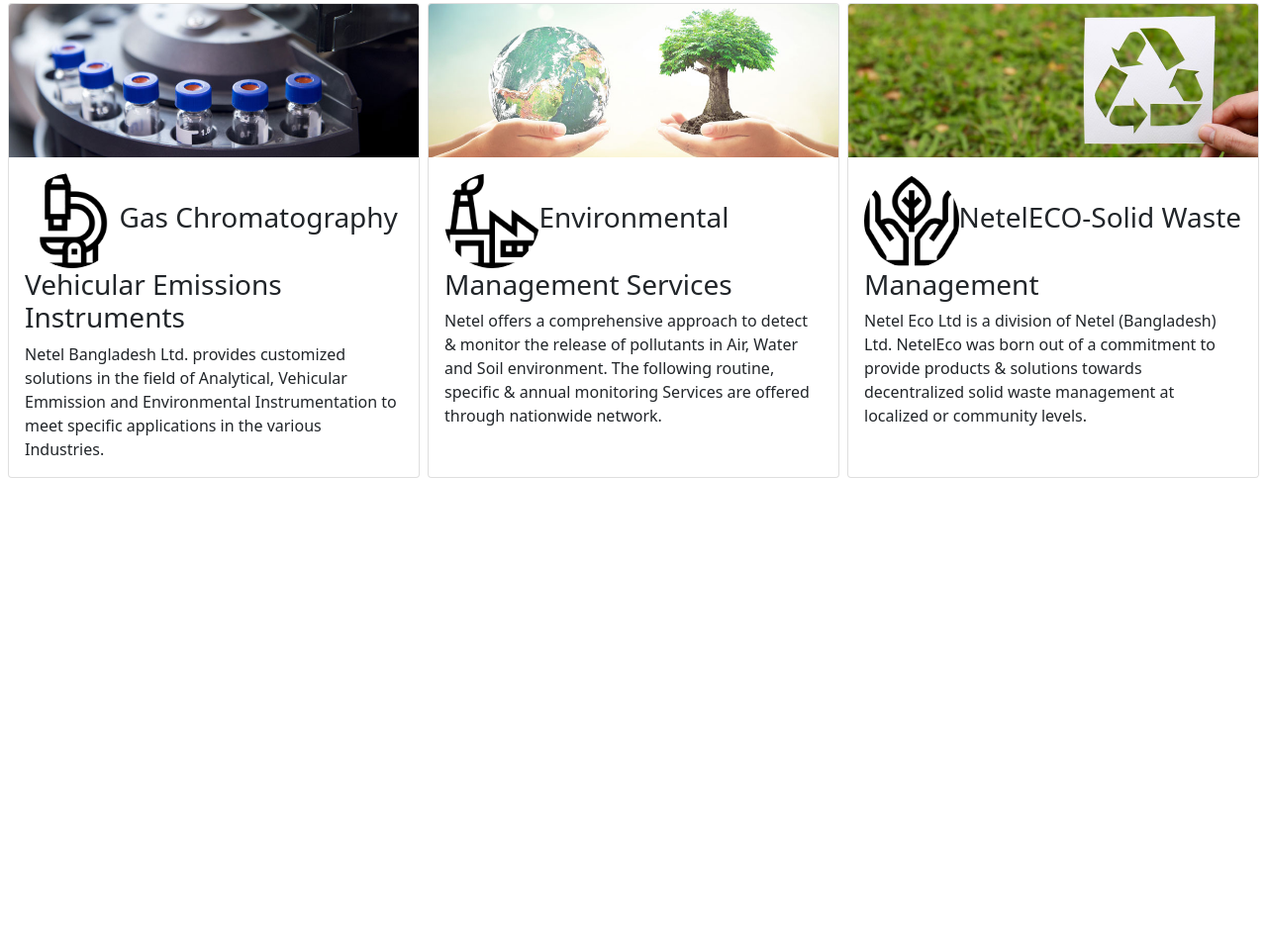
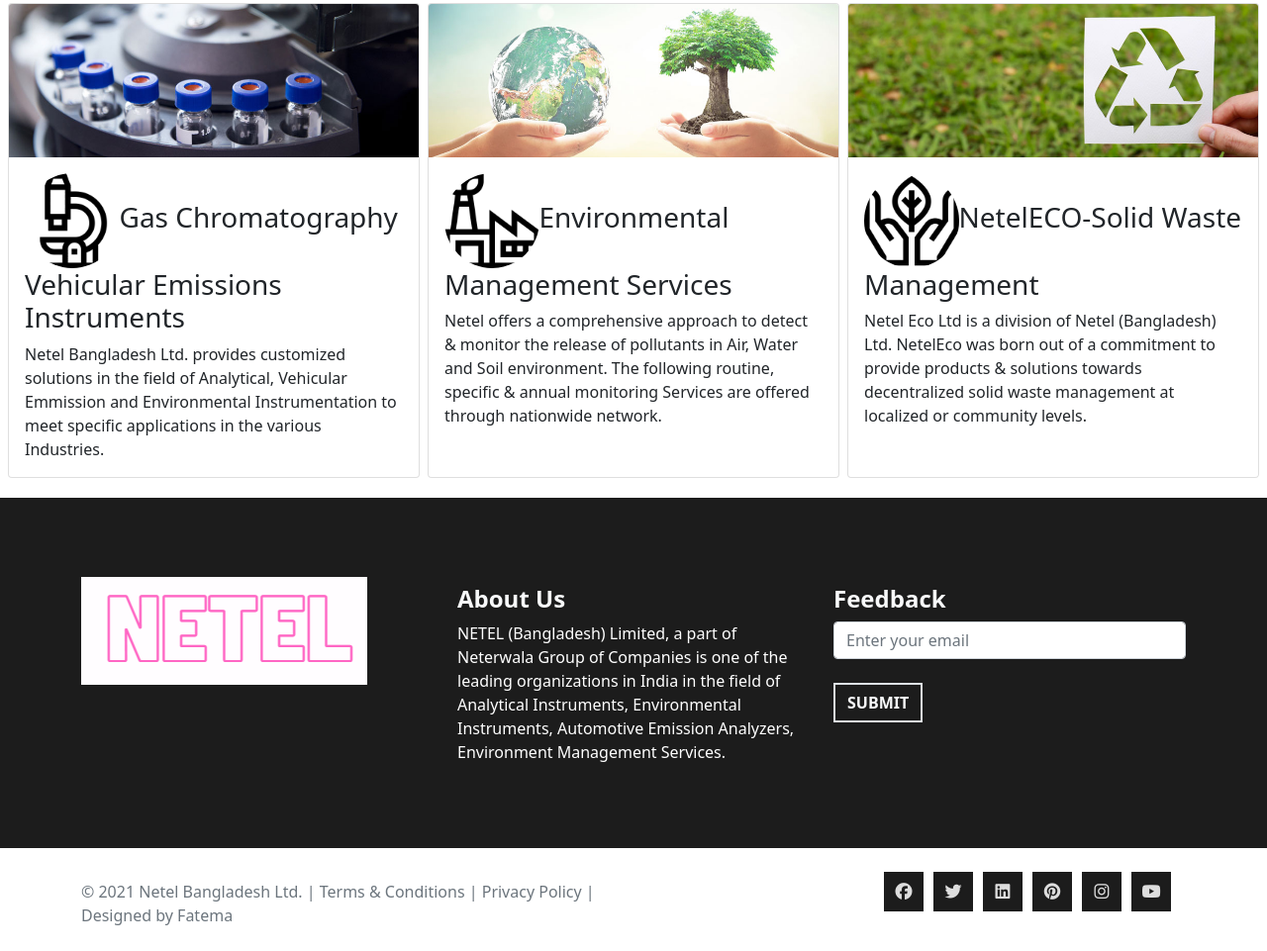
Before and after one commit to FatemaAkter11/netel-bangladesh, a plain HTML site: page index.html in a window 1280 px wide. Shown: the part 719-1680 px from the top of the page at 99% size. Before the commit the page ends 1202 px from the top, so only its background shows below. Drawn offline with Linux system fonts and the light colour scheme.

Commit message:
footer added

```diff
--- a/CSS/style.css
+++ b/CSS/style.css
@@ -69,3 +69,38 @@ body{
 /* banner part end*/
 
 /* strategic area start */
+.strategic-container{
+    margin-bottom: 20px;
+}
+
+/* footer css area start*/
+.footer-top{
+    background:#1c1c1c;
+    padding: 80px 0;
+}
+.footer-menu p{
+    margin: 5px 0;
+    color: white;
+}
+.footer-menu p:hover{
+    color: #009988;
+}
+.fb-social ul{
+    text-align: right;
+    margin-right: 10px;
+}
+.fb-social ul li a{
+    display: inline-block;
+    width: 40px;
+    height: 40px;
+    line-height: 40px;
+    text-align: center;
+    font-size: 17px;
+    color: #ddd;
+    background: #1c1c1c;
+    margin: 0 5px;
+}
+.fb-social ul li a:hover{
+    background: #d54ab6;
+    border-radius: 5px;
+}
--- a/index.html
+++ b/index.html
@@ -12,6 +12,8 @@
     <link rel="stylesheet" href="CSS/style.css">
     <!-- Bootstrap stylesheet -->
     <link rel="stylesheet" href="CSS/bootstrap.min.css">
+    <!-- fontawesome icon -->
+    <script src="https://kit.fontawesome.com/0cbac61452.js" crossorigin="anonymous"></script>
 </head>
 
 <body>
@@ -62,6 +64,7 @@
     <!-- header menu part end -->
 
     <main>
+        <!-- strategic part started -->
         <section class="strategic-container">
 
             <div class="strategic">
@@ -112,7 +115,73 @@
                 </div>
             </div>
         </section>
+        <!-- strategic part end -->
     </main>
+    <!-- footer part start -->
+    <footer class="footer">
+        <div class="footer-top ">
+            <div class="container">
+                <div class="row">
+                    <div class="col-lg-4 col-md-4 ">
+                        <img class="img-fluid" src="images/logo.jpg" alt="">
+                    </div>
+                    <div class="col-lg-4 col-md-4 ">
+                        <div class="p-title text-light mt-2">
+                            <h4 class="fw-bold">About Us</h4>
+                        </div>
+                        <div class="footer-menu">
+                            <p>NETEL (Bangladesh) Limited, a part of Neterwala Group of Companies is one of the leading
+                                organizations in India in the field of Analytical Instruments, Environmental
+                                Instruments, Automotive Emission Analyzers, Environment Management Services.</p>
+                        </div>
+                    </div>
+                    <div class="col-lg-4 col-md-4 ">
+                        <div class="p-title text-light mt-2">
+                            <h4 class="fw-bold">Feedback</h4>
+                            <div class="f-form">
+                                <form action="#">
+                                    <input class="form-control" type="email" placeholder="Enter your email">
+                                    <button type="submit"
+                                        class="btn btn-outline-light al-btn rounded-0 border border-2 text-uppercase fw-bold mt-4">Submit</button>
+                                </form>
+                            </div>
+                        </div>
+
+                    </div>
+                </div>
+            </div>
+        </div>
+
+        <!-- footer 2nd part start -->
+        <div class="footer-bottom py-4">
+            <div class="container">
+                <div class="row">
+                    <div class="col-lg-6 col-md-6 col-sm-6 text-sm-start text-center mb-md-0 mb-4">
+                        <p class="text-muted mb-0 mt-2">© 2021 Netel Bangladesh Ltd. | Terms & Conditions | Privacy
+                            Policy | Designed by Fatema
+                        </p>
+                    </div>
+                    <div class="col-lg-6 col-md-6 col-sm-6 ">
+                        <div class="fb-social  ">
+                            <ul class="d-flex justify-content-md-end justify-content-center list-unstyled mb-0 ">
+                                <li><a href="#"><i class="fab fa-facebook"></i></a></li>
+                                <li><a href="#"><i class="fab fa-twitter"></i></a></li>
+                                <li><a href="#"><i class="fab fa-linkedin"></i></a></li>
+                                <li><a href="#"><i class="fab fa-pinterest"></i></a></li>
+                                <li><a href="#"><i class="fab fa-instagram"></i></a></li>
+                                <li><a href="#"><i class="fab fa-youtube"></i></a></li>
+                            </ul>
+                        </div>
+                    </div>
+                </div>
+            </div>
+            <!-- footer 2nd part end -->
+
+        </div>
+
+    </footer>
+    <!-- footer part end -->
+
 
 
     <!-- JS file -->
```
Also changed, not shown: images/client/client-1.png (added), images/client/client-2.png (added), images/client/client-3.png (added), images/client/client-4.png (added).
